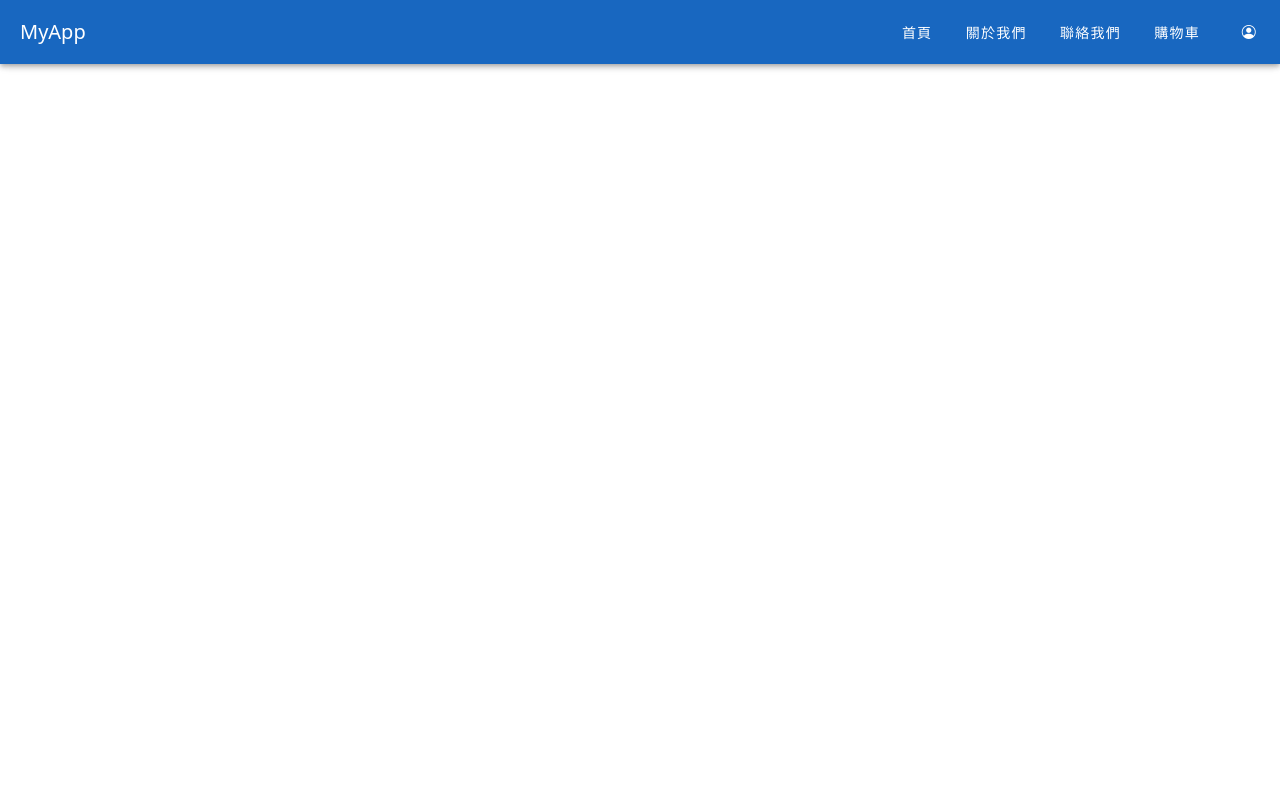
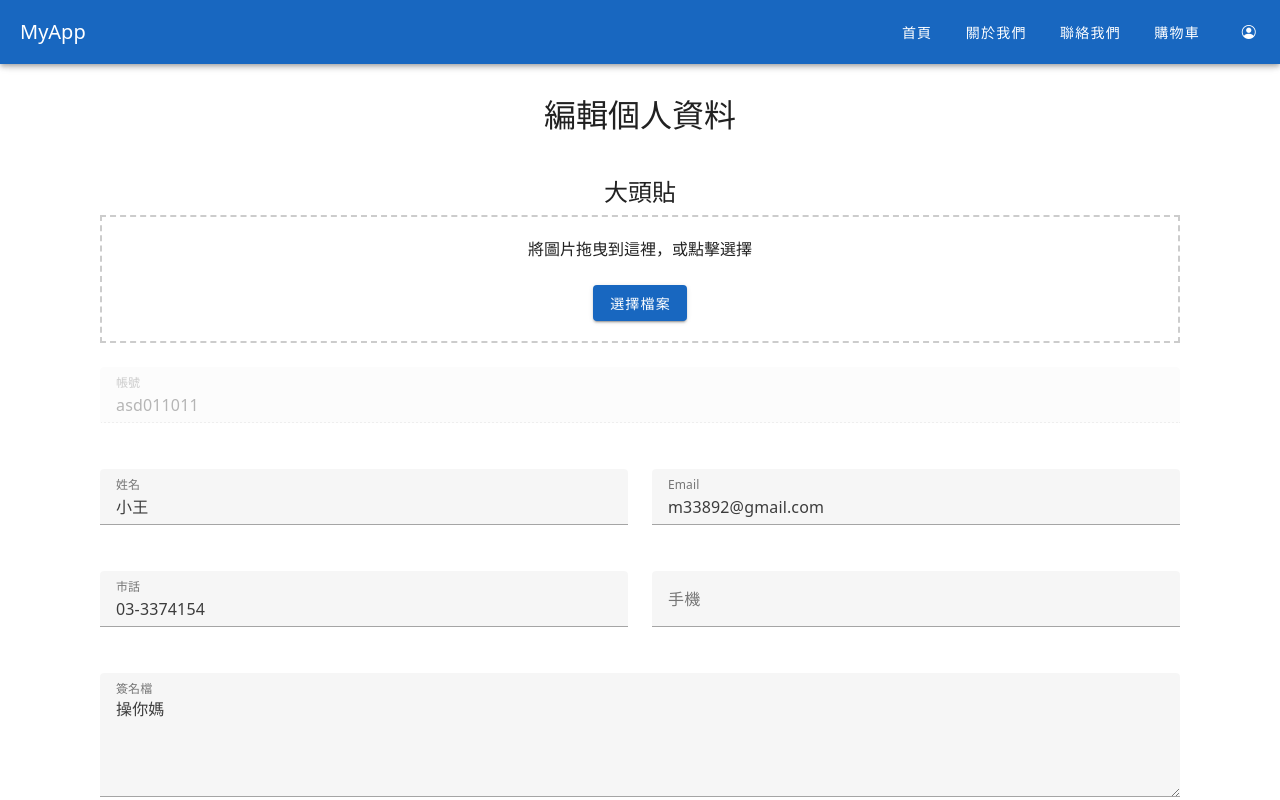
Before and after one commit to ctes930013/my-nuxt-nav, a Nuxt app: page /userinfo in a window 1280 px wide. Shown: the top 800 px of the page. Built offline with nearby package versions, Linux system fonts and the light colour scheme.

Commit message:
feat:新增上傳圖片元件

```diff
--- /dev/null
+++ b/components/DragUpload.vue
@@ -0,0 +1,73 @@
+<template>
+  <div
+    class="drop-area"
+    :class="{ 'is-over': isOver }"
+    @dragover.prevent="onDragOver"
+    @dragleave="onDragLeave"
+    @drop.prevent="onDrop"
+  >
+    <p v-if="!preview">將圖片拖曳到這裡，或點擊選擇</p>
+    <input type="file" accept="image/*" hidden ref="fileInput" @change="onFileChange" />
+    <v-btn color="primary" class="mt-2" @click="fileInput.click()">選擇檔案</v-btn>
+
+    <div v-if="preview" class="preview mt-3">
+      <img :src="preview" alt="預覽圖片" />
+    </div>
+  </div>
+</template>
+
+<script setup>
+import { ref } from 'vue'
+
+const isOver = ref(false)
+const preview = ref(null)
+const fileInput = ref(null)
+
+const onDragOver = () => {
+  isOver.value = true
+}
+
+const onDragLeave = () => {
+  isOver.value = false
+}
+
+const onDrop = (e) => {
+  isOver.value = false
+  const file = e.dataTransfer.files[0]
+  if (file && file.type.startsWith('image/')) {
+    preview.value = URL.createObjectURL(file)
+    // 這裡可直接呼叫 API 上傳
+    uploadFile(file)
+  }
+}
+
+const onFileChange = (e) => {
+  const file = e.target.files[0]
+  if (file && file.type.startsWith('image/')) {
+    preview.value = URL.createObjectURL(file)
+    uploadFile(file)
+  }
+}
+
+const uploadFile = async (file) => {
+  const formData = new FormData()
+  formData.append('file', file)
+  // 呼叫 API
+  console.log(formData.get('file'))
+}
+</script>
+
+<style scoped>
+.drop-area {
+  border: 2px dashed #ccc;
+  padding: 20px;
+  text-align: center;
+}
+.drop-area.is-over {
+  background: #f0f8ff;
+}
+.preview img {
+  max-width: 100%;
+  height: auto;
+}
+</style>
--- a/layouts/default.vue
+++ b/layouts/default.vue
@@ -101,15 +101,9 @@ onUnmounted(() => {
 
 //檢查要將用戶導去哪個頁面
 function checkUserPage() {
-  if (userStore.isLoggedIn) {
-    navigateTo({
-      path: '/cart',
-    })
-  } else {
-    navigateTo({
-      path: '/signin',
-    })
-  }
+  navigateTo({
+    path: '/signin',
+  })
 }
 
 //登出
--- /dev/null
+++ b/pages/userinfo.vue
@@ -0,0 +1,96 @@
+<template>
+  <div>
+    <v-container class="py-8 px-md-15">
+      <h2 class="mb-4 text-center">編輯個人資料</h2>
+      <v-form @submit.prevent="submitForm" ref="formRef" v-model="valid">
+        <v-row class="mt-8">
+          <v-col cols="12" align="center">
+            <h4>大頭貼</h4>
+            <DragUpload />
+          </v-col>
+          <v-col cols="12">
+            <v-text-field
+              v-model="form.account"
+              label="帳號"
+              :disabled="true"
+            />
+          </v-col>
+          <v-col cols="12" md="6">
+            <v-text-field
+              v-model="form.name"
+              label="姓名"
+              required
+              :rules="[rules.required]"
+            />
+          </v-col>
+          <v-col cols="12" md="6">
+            <v-text-field
+              v-model="form.email"
+              label="Email"
+              type="email"
+              required
+              :rules="[rules.required, rules.email]"
+            />
+          </v-col>
+          <v-col cols="12" md="6">
+            <v-text-field
+              v-model="form.telephone"
+              label="市話"
+              type="tel"
+            />
+          </v-col>
+          <v-col cols="12" md="6">
+            <v-text-field
+              v-model="form.mobile"
+              label="手機"
+              type="tel"
+            />
+          </v-col>
+          <v-col cols="12">
+             <v-textarea
+              v-model="form.signature"
+              label="簽名檔"
+              rows="4"
+            />
+          </v-col>
+          <v-col cols="12" class="text-center">
+            <v-btn color="primary" type="submit" class="mt-3">
+              送出
+            </v-btn>
+          </v-col>
+        </v-row>
+      </v-form>
+    </v-container>
+  </div>
+</template>
+
+<script setup>
+import { ref } from 'vue'
+import DragUpload from '~/components/DragUpload.vue'
+
+const form = ref({
+  account: 'asd011011',
+  name: '小王',
+  email: 'm33892@gmail.com',
+  telephone: '03-3374154',
+  mobile: '',
+  signature: '操你媽'
+})
+
+const valid = ref(false)
+const formRef = ref(null)
+
+const rules = {
+  required: v => !!v || '此欄位為必填',
+  email: v =>
+    !v || /^[^\s@]+@[^\s@]+\.[^\s@]+$/.test(v) || 'Email 格式錯誤'
+}
+
+const submitForm = async () => {
+  const validation = await formRef.value?.validate()
+  if (validation.valid) {
+    console.log('送出表單資料：', form.value)
+    alert('表單已送出')
+  }
+}
+</script>
```
